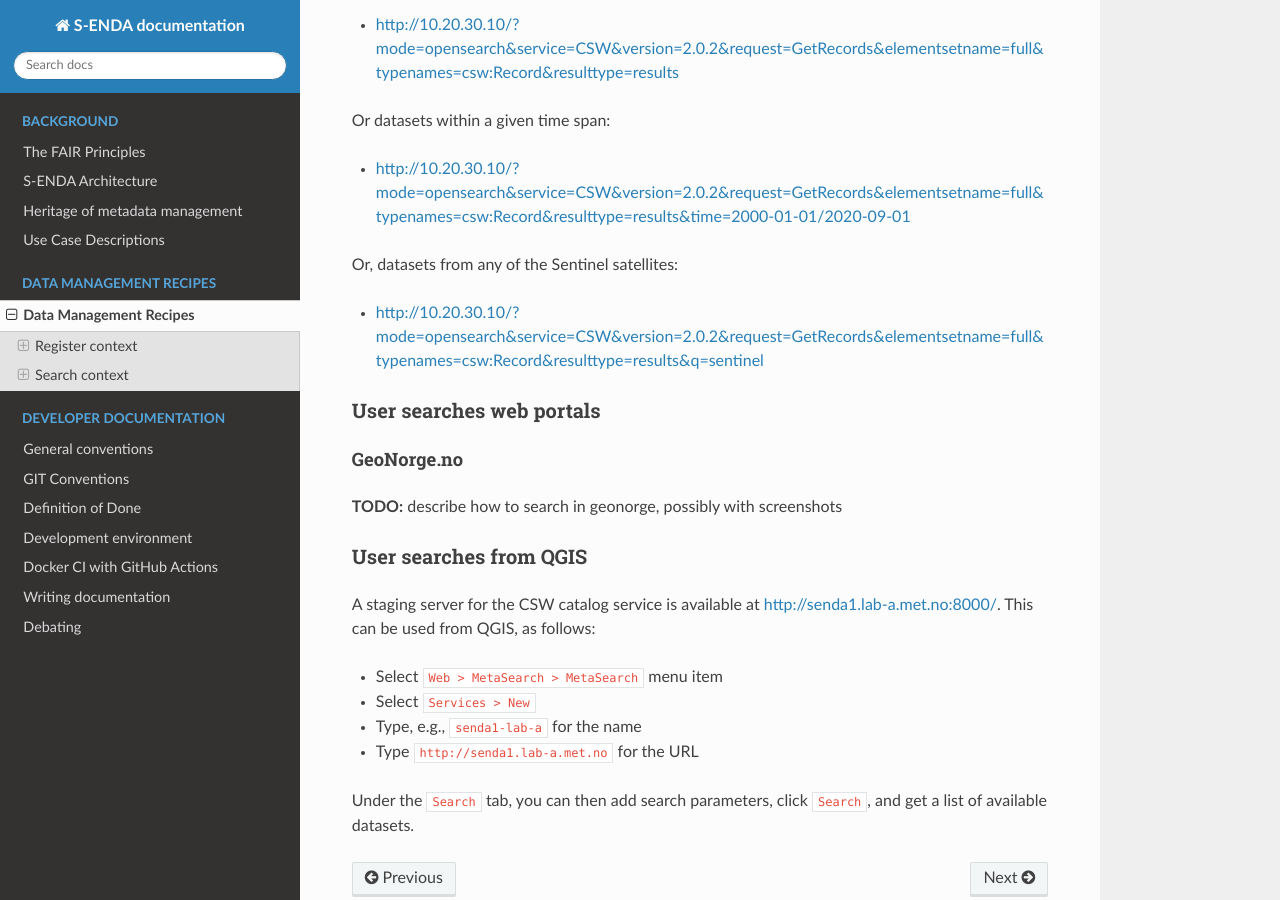
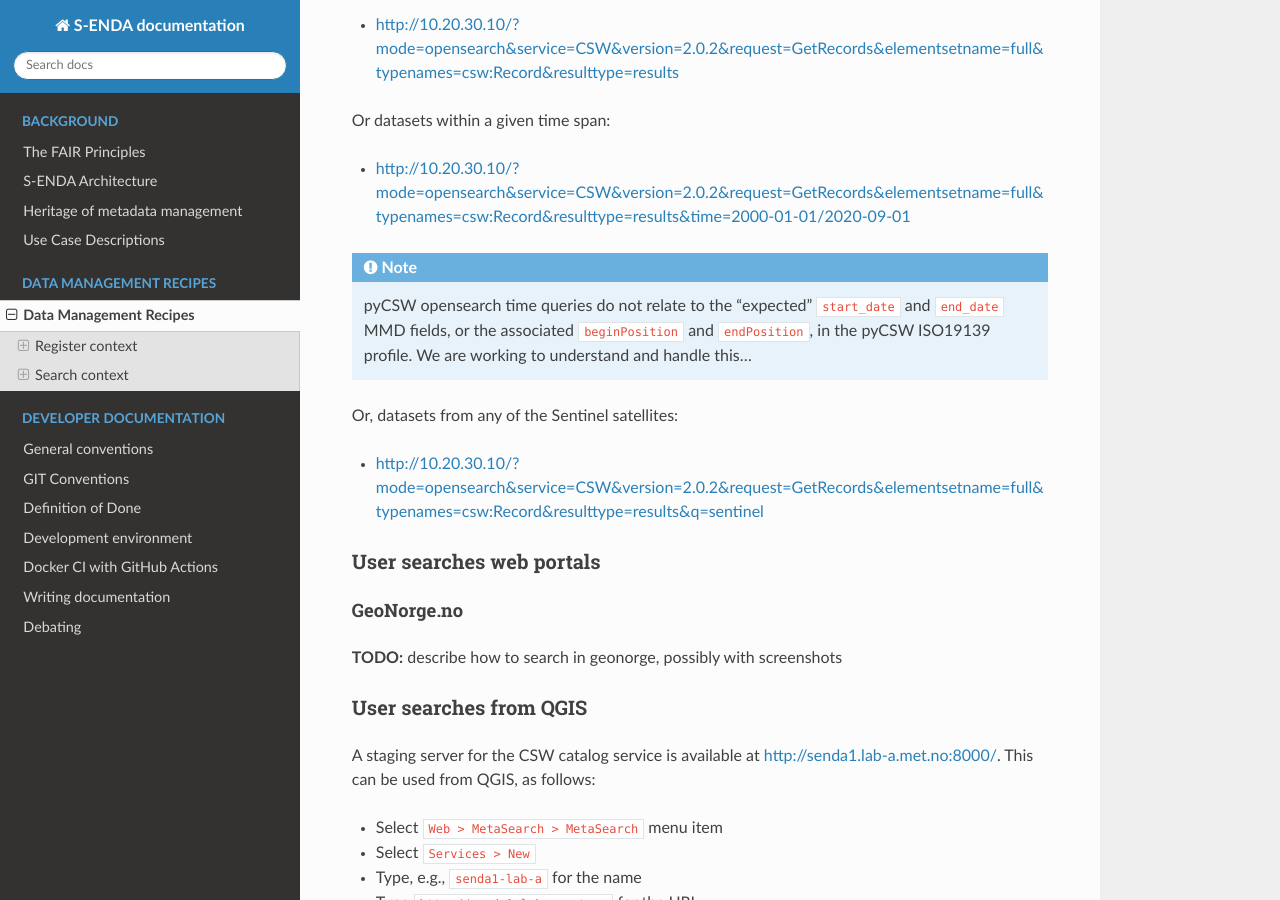
Before and after one commit to metno/S-ENDA-documentation, a Sphinx documentation site: the page built from source/dm_recipes.rst, in a window 1280 px wide and 900 px high, scrolled down 2575 px. Built offline with Sphinx 7.4.7 and the Read the Docs theme 2.0.0, drawn with Linux system fonts in a browser that asks for light colours.

Commit message:
metno/S-ENDA-project-plan#308, metno/S-ENDA-csw-catalog-service#2 and metno/S-ENDA-project-plan#345: additional note

```diff
--- a/source/devel_environ.rst
+++ b/source/devel_environ.rst
@@ -279,6 +279,11 @@ Breakpoints are set by adding the following lines somewhere in the Python code:
   import ipdb
   ipdb.set_trace()
 
+Search, e.g., datasets within a given time span:
+
+* http://10.20.30.11/?mode=opensearch&service=CSW&version=2.0.2&request=GetRecords&elementsetname=full&typenames=csw:Record&resulttype=results&time=2000-01-01/2020-09-01
+
+
 To run tests:
 
 .. code-block:: bash
@@ -288,6 +293,7 @@ To run tests:
 .. note::
 
   Pytest runs all available test code. Currently it fails on ``/home/pycsw/mmd/tests/test__nc_to_mmd.py`` because netcdf4 is not installed. This is on the todo-list... See `<https://github.com/metno/S-ENDA-csw-catalog-service/issues/2>`_
+
 
 ..
   Contents of the S-ENDA-csw-catalog-service repository
--- a/source/dm_recipes.rst
+++ b/source/dm_recipes.rst
@@ -130,6 +130,10 @@ Or datasets within a given time span:
 
 * `<http://10.20.30.10/?mode=opensearch&service=CSW&version=2.0.2&request=GetRecords&elementsetname=full&typenames=csw:Record&resulttype=results&time=2000-01-01/2020-09-01>`_
 
+.. note::
+
+  pyCSW opensearch time queries do not relate to the "expected" ``start_date`` and ``end_date`` MMD fields, or the associated ``beginPosition`` and ``endPosition``, in the pyCSW ISO19139 profile. We are working to understand and handle this...
+
 Or, datasets from any of the Sentinel satellites:
 
 * `<http://10.20.30.10/?mode=opensearch&service=CSW&version=2.0.2&request=GetRecords&elementsetname=full&typenames=csw:Record&resulttype=results&q=sentinel>`_
```
